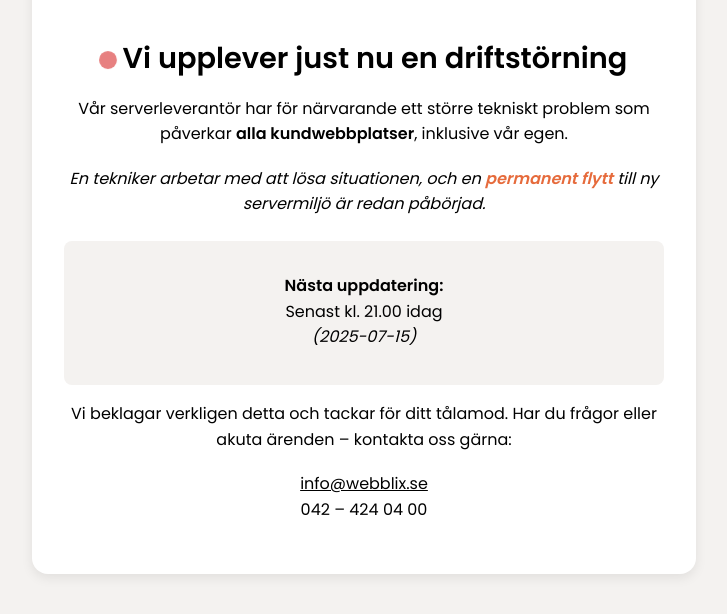
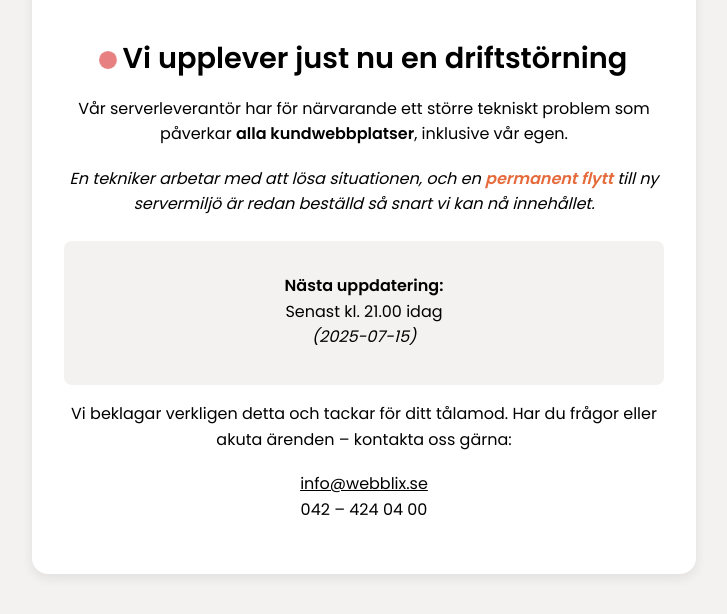
Before and after one commit to webblix/webblix-status, a plain HTML site: page index.html in a window 1280 px wide. Shown: the part 162-776 px from the top of the page, without its empty margins (276-1003 px from the left). Drawn offline with Linux system fonts and the light colour scheme.

Commit message:
Update index.html

```diff
--- a/index.html
+++ b/index.html
@@ -108,7 +108,7 @@
       Vår serverleverantör har för närvarande ett större tekniskt problem som påverkar <strong>alla kundwebbplatser</strong>, inklusive vår egen.
     </p>
     <p>
-      <i>En tekniker arbetar med att lösa situationen, och en <span class="highlight">permanent flytt</span> till ny servermiljö är redan påbörjad.</i>
+      <i>En tekniker arbetar med att lösa situationen, och en <span class="highlight">permanent flytt</span> till ny servermiljö är redan beställd så snart vi kan nå innehållet.</i>
     </p>
 
     <div class="box">
```
